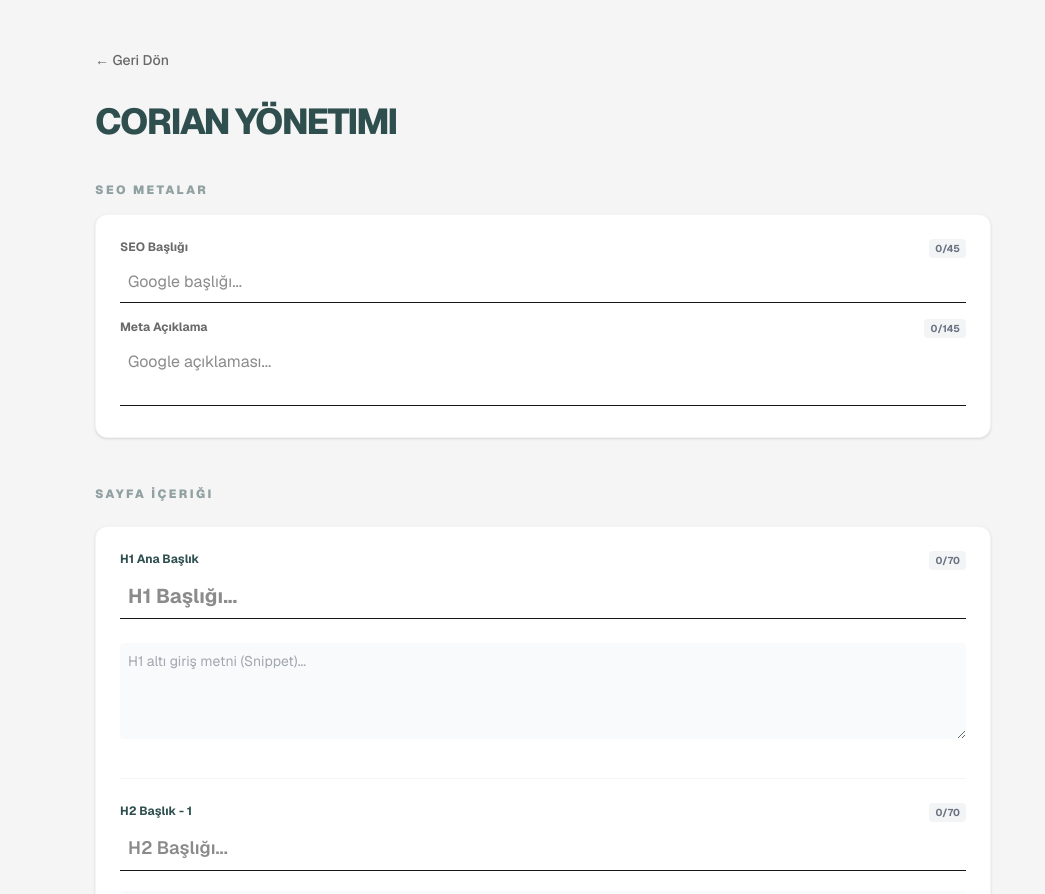
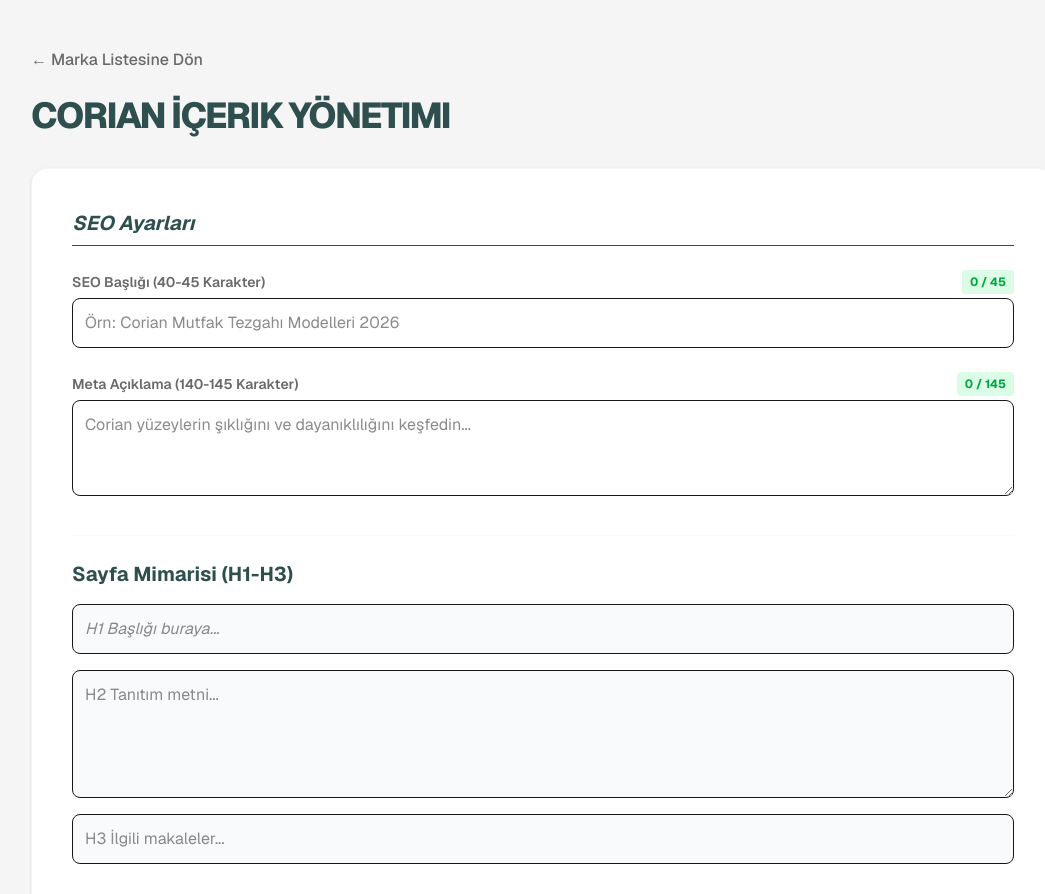
Before and after one commit to ozgurtasarimmobilya-create/my-admin-panel, a Next.js app: page /icerik-yonetimi/corian in a window 1280 px wide. Shown: the top 894 px of the page, without its empty margins (97-1142 px from the left). Built offline with nearby package versions, Linux system fonts and the light colour scheme.

Commit message:
vercel hatasi icin tip tanimlamalari eklendi

```diff
--- a/app/icerik-yonetimi/corian/page.tsx
+++ b/app/icerik-yonetimi/corian/page.tsx
@@ -1,94 +1,76 @@
-'use client';
+'use client'; // Bu satır sayfanın canlı etkileşimli olmasını sağlar
 
 import { useState } from 'react';
 import Link from 'next/link';
 
 export default function CorianPanel() {
   const [title, setTitle] = useState('');
-  const [desc, setDesc] = useState('');
-  const [h1, setH1] = useState({ t: '', c: '' });
-  const [h2List, setH2List] = useState([{ t: '', c: '' }]);
-  const [h3List, setH3List] = useState([]);
-  const [h4List, setH4List] = useState([]);
-
-  const Counter = ({ current, limit }: { current: number, limit: number }) => (
-    <span className={`text-[10px] font-bold px-1.5 py-0.5 rounded ${current > limit ? 'bg-red-100 text-red-600' : 'bg-gray-100 text-gray-500'}`}>
-      {current}/{limit}
-    </span>
-  );
+  const [description, setDescription] = useState('');
 
   return (
-    <main className="min-h-screen bg-[#F5F5F5] p-12 font-sans text-left">
-      <div className="max-w-4xl mx-auto">
-        <Link href="/icerik-yonetimi" className="text-[#696969] hover:text-[#2F4F4F] mb-8 inline-block text-sm font-medium">← Geri Dön</Link>
+    <main className="min-h-screen bg-[#F5F5F5] p-12 font-sans">
+      <div className="max-w-5xl mx-auto">
+        <Link href="/icerik-yonetimi" className="text-[#696969] hover:text-[#2F4F4F] mb-6 inline-block font-medium">
+          ← Marka Listesine Dön
+        </Link>
 
-        <h1 className="text-4xl font-extrabold text-[#2F4F4F] mb-10 tracking-tighter uppercase">Corian Yönetimi</h1>
+        <h1 className="text-4xl font-extrabold text-[#2F4F4F] mb-8 uppercase tracking-tighter">
+          Corian İçerik Yönetimi
+        </h1>
 
-        <div className="space-y-12">
-          {/* SEO SECTION */}
-          <section className="space-y-4">
-            <h2 className="text-xs font-black text-[#2F4F4F] uppercase tracking-[0.2em] opacity-50">SEO Metalar</h2>
-            <div className="bg-white p-6 rounded-xl shadow-sm border border-gray-100 space-y-4">
-              <div>
-                <div className="flex justify-between mb-1"><label className="text-xs font-bold text-[#696969]">SEO Başlığı</label><Counter current={title.length} limit={45} /></div>
-                <input type="text" value={title} onChange={(e) => setTitle(e.target.value)} className="w-full p-2 border-b focus:border-[#2F4F4F] outline-none bg-transparent" placeholder="Google başlığı..." />
+        <div className="space-y-8 bg-white p-10 rounded-2xl shadow-sm border border-gray-100 text-left">
+
+          {/* SEO Bölümü */}
+          <section className="space-y-6">
+            <h2 className="text-xl font-bold text-[#2F4F4F] border-b pb-2 italic">SEO Ayarları</h2>
+
+            {/* SEO Başlığı Sayacı */}
+            <div>
+              <div className="flex justify-between items-center mb-1">
+                <label className="text-sm font-semibold text-[#696969]">SEO Başlığı (40-45 Karakter)</label>
+                <span className={`text-xs font-bold px-2 py-1 rounded ${title.length > 45 ? 'bg-red-100 text-red-600' : 'bg-green-100 text-green-600'}`}>
+                  {title.length} / 45
+                </span>
               </div>
-              <div>
-                <div className="flex justify-between mb-1"><label className="text-xs font-bold text-[#696969]">Meta Açıklama</label><Counter current={desc.length} limit={145} /></div>
-                <textarea value={desc} onChange={(e) => setDesc(e.target.value)} className="w-full p-2 border-b focus:border-[#2F4F4F] outline-none bg-transparent h-16 resize-none" placeholder="Google açıklaması..." />
+              <input
+                type="text"
+                value={title}
+                onChange={(e) => setTitle(e.target.value)}
+                className="w-full p-3 border rounded-lg focus:ring-2 focus:ring-[#2F4F4F] outline-none transition-all"
+                placeholder="Örn: Corian Mutfak Tezgahı Modelleri 2026"
+              />
+            </div>
+
+            {/* Meta Açıklama Sayacı */}
+            <div>
+              <div className="flex justify-between items-center mb-1">
+                <label className="text-sm font-semibold text-[#696969]">Meta Açıklama (140-145 Karakter)</label>
+                <span className={`text-xs font-bold px-2 py-1 rounded ${description.length > 145 ? 'bg-red-100 text-red-600' : 'bg-green-100 text-green-600'}`}>
+                  {description.length} / 145
+                </span>
               </div>
+              <textarea
+                value={description}
+                onChange={(e) => setDescription(e.target.value)}
+                className="w-full p-3 border rounded-lg h-24 focus:ring-2 focus:ring-[#2F4F4F] outline-none transition-all"
+                placeholder="Corian yüzeylerin şıklığını ve dayanıklılığını keşfedin..."
+              />
             </div>
           </section>
 
-          {/* CONTENT SECTION */}
-          <section className="space-y-6">
-            <h2 className="text-xs font-black text-[#2F4F4F] uppercase tracking-[0.2em] opacity-50">Sayfa İçeriği</h2>
-
-            <div className="bg-white p-6 rounded-xl shadow-sm border border-gray-100 space-y-8">
-              {/* H1 & Giriş */}
-              <div className="space-y-4">
-                <div className="flex justify-between mb-1"><label className="text-xs font-bold text-[#2F4F4F]">H1 Ana Başlık</label><Counter current={h1.t.length} limit={70} /></div>
-                <input type="text" value={h1.t} onChange={(e) => setH1({...h1, t: e.target.value})} className="w-full p-2 font-bold text-xl border-b outline-none" placeholder="H1 Başlığı..." />
-                <textarea value={h1.c} onChange={(e) => setH1({...h1, c: e.target.value})} className="w-full p-2 mt-2 text-sm text-gray-600 bg-gray-50 rounded outline-none h-24" placeholder="H1 altı giriş metni (Snippet)..." />
-              </div>
-
-              {/* H2 Listesi */}
-              {h2List.map((item, i) => (
-                <div key={i} className="pt-6 border-t border-gray-100 space-y-3">
-                  <div className="flex justify-between mb-1"><label className="text-xs font-bold text-[#2F4F4F]">H2 Başlık - {i+1}</label><Counter current={item.t.length} limit={70} /></div>
-                  <input type="text" value={item.t} onChange={(e) => {const n=[...h2List]; n[i].t=e.target.value; setH2List(n)}} className="w-full p-2 font-semibold border-b outline-none text-lg" placeholder="H2 Başlığı..." />
-                  <textarea value={item.c} onChange={(e) => {const n=[...h2List]; n[i].c=e.target.value; setH2List(n)}} className="w-full p-2 mt-2 text-sm text-gray-600 bg-gray-50 rounded outline-none h-32" placeholder="H2 içerik metni..." />
-                </div>
-              ))}
-
-              {/* H3 Listesi */}
-              {h3List.map((item: any, i) => (
-                <div key={i} className="pt-6 border-t border-gray-100 pl-6 border-l-2 border-gray-200 space-y-3">
-                  <div className="flex justify-between mb-1"><label className="text-xs font-bold text-[#2F4F4F]">H3 Başlık - {i+1}</label><Counter current={item.t.length} limit={70} /></div>
-                  <input type="text" value={item.t} onChange={(e) => {const n=[...h3List] as any; n[i].t=e.target.value; setH3List(n)}} className="w-full p-2 font-medium border-b outline-none text-md" placeholder="H3 Başlığı..." />
-                  <textarea value={item.c} onChange={(e) => {const n=[...h3List] as any; n[i].c=e.target.value; setH3List(n)}} className="w-full p-2 mt-2 text-sm text-gray-600 bg-gray-50 rounded outline-none h-24" placeholder="H3 içerik metni..." />
-                </div>
-              ))}
-
-              {/* H4 Listesi */}
-              {h4List.map((item: any, i) => (
-                <div key={i} className="pt-6 border-t border-gray-100 pl-12 border-l-2 border-gray-100 space-y-3">
-                  <div className="flex justify-between mb-1"><label className="text-xs font-bold text-[#2F4F4F]">H4 Başlık - {i+1}</label><Counter current={item.t.length} limit={70} /></div>
-                  <input type="text" value={item.t} onChange={(e) => {const n=[...h4List] as any; n[i].t=e.target.value; setH4List(n)}} className="w-full p-2 text-sm border-b outline-none font-medium text-gray-700" placeholder="H4 Başlığı..." />
-                  <textarea value={item.c} onChange={(e) => {const n=[...h4List] as any; n[i].c=e.target.value; setH4List(n)}} className="w-full p-2 mt-2 text-xs text-gray-500 bg-gray-50 rounded outline-none h-20" placeholder="H4 içerik metni..." />
-                </div>
-              ))}
-
-              {/* Kontrol Butonları */}
-              <div className="flex gap-3 pt-6 border-t border-gray-100">
-                <button onClick={() => setH2List([...h2List, {t:'', c:''}])} className="text-[10px] font-black tracking-widest text-[#2F4F4F] border-2 border-[#2F4F4F] px-4 py-2 rounded-lg hover:bg-[#2F4F4F] hover:text-white transition-all">+ H2 EKLE</button>
-                <button onClick={() => setH3List([...h3List as any, {t:'', c:''}])} className="text-[10px] font-black tracking-widest text-[#2F4F4F] border-2 border-[#2F4F4F] px-4 py-2 rounded-lg hover:bg-[#2F4F4F] hover:text-white transition-all">+ H3 EKLE</button>
-                <button onClick={() => setH4List([...h4List as any, {t:'', c:''}])} className="text-[10px] font-black tracking-widest text-[#2F4F4F] border-2 border-[#2F4F4F] px-4 py-2 rounded-lg hover:bg-[#2F4F4F] hover:text-white transition-all">+ H4 EKLE</button>
-              </div>
+          {/* İçerik Hiyerarşisi */}
+          <section className="space-y-4 pt-6 border-t border-gray-50">
+            <h2 className="text-xl font-bold text-[#2F4F4F] mb-4">Sayfa Mimarisi (H1-H3)</h2>
+            <div className="grid gap-4">
+              <input type="text" className="w-full p-3 border rounded-lg bg-gray-50 italic" placeholder="H1 Başlığı buraya..." />
+              <textarea className="w-full p-3 border rounded-lg h-32 bg-gray-50" placeholder="H2 Tanıtım metni..."></textarea>
+              <input type="text" className="w-full p-3 border rounded-lg bg-gray-50" placeholder="H3 İlgili makaleler..." />
             </div>
           </section>
 
-          <button className="w-full bg-[#2F4F4F] text-white py-5 rounded-2xl font-black text-xl hover:shadow-2xl transition-all uppercase tracking-[0.3em] active:scale-[0.98]">Sistemi Güncelle</button>
+          <button className="w-full bg-[#2F4F4F] text-[#F5F5F5] py-4 rounded-xl font-bold text-lg hover:bg-[#1e3333] transition-all shadow-xl active:scale-[0.98]">
+            İÇERİĞİ SİSTEME KAYDET
+          </button>
         </div>
       </div>
     </main>
```
